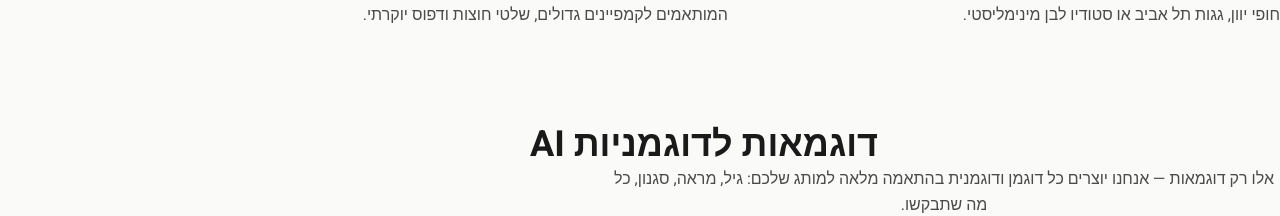
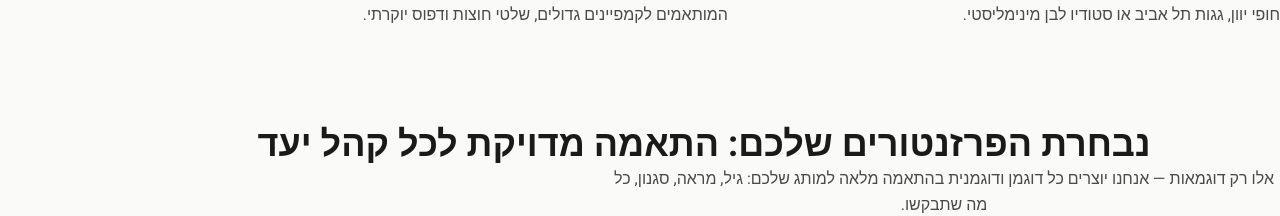
Before and after one commit to oritseg/-totalook-landing-, a Next.js app: page /brands in a window 1280 px wide. Shown: the part 1546-1762 px from the top of the page. Built offline with nearby package versions, Linux system fonts and the light colour scheme; grey boxes are pictures that could not be loaded.

Commit message:
Brands: update gallery heading

```diff
--- a/app/brands/page.tsx
+++ b/app/brands/page.tsx
@@ -226,7 +226,7 @@ export default function BrandsPage() {
           <div className="max-w-6xl mx-auto px-8 sm:px-10">
             <motion.h2 initial="hidden" whileInView="visible" viewport={{ once: true, amount: 0 }} variants={fadeIn}
               className="text-3xl md:text-4xl font-bold text-ink text-center mb-6">
-              דוגמאות לדוגמניות AI
+              נבחרת הפרזנטורים שלכם: התאמה מדויקת לכל קהל יעד
             </motion.h2>
             <motion.p initial="hidden" whileInView="visible" viewport={{ once: true, amount: 0 }} variants={fadeIn}
               className="text-base text-ink-light text-center mb-14 max-w-2xl mx-auto leading-relaxed">
```
